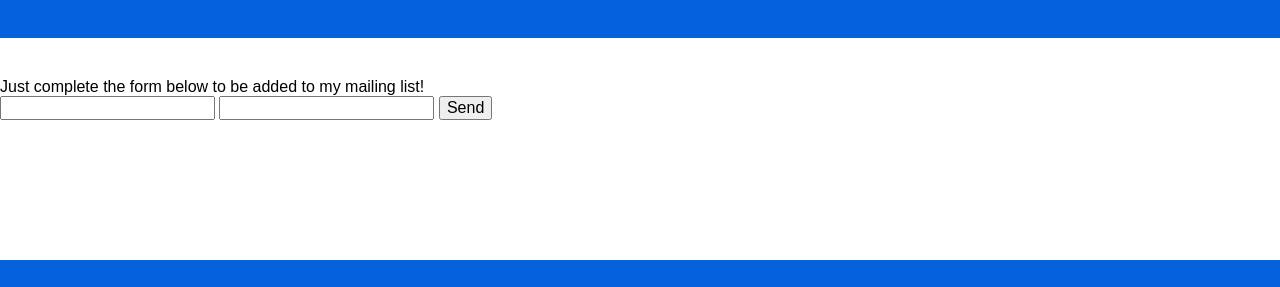
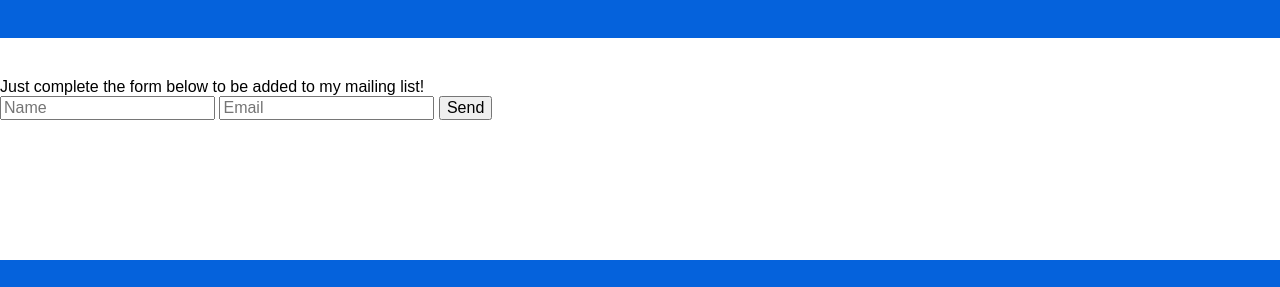
Before and after one commit to rocka0/myblog, a Jekyll site: the page built from subscribe.html, in a window 1280 px wide. Shown: the part 862-1149 px from the top of the page. Built offline with Jekyll 4.4.1, drawn with Linux system fonts in a browser that asks for light colours.

```diff
--- a/subscribe.html
+++ b/subscribe.html
@@ -8,7 +8,7 @@ description: "Add yourself to my mailing list"
 Just complete the form below to be added to my mailing list!
 
 <form action="//formspree.io/tushar.chenan@outlook.com" method="POST">
-    <input type="text" name="name">
-    <input type="email" name="_replyto">
+    <input type="text" name="name" placeholder="Name">
+    <input type="email" name="_replyto" placeholder="Email">
     <input type="submit" value="Send">
 </form>
```
